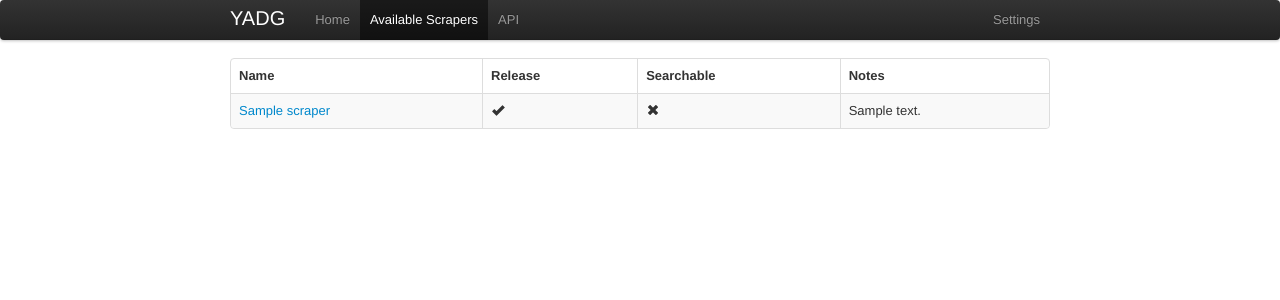
After one commit to Freso/yadg, a Django app: template templates/scrapers_overview.html in a window 1280 px wide. The commit adds this page. Shown: the top 300 px of the page. Run offline with Django 3.2, Linux system fonts and the light colour scheme; the template is opened without the code that fills it: most values are stand-ins (such as "Sample title", 1, 10 or a date in 2020); parts of the project's set-up code (start-up, migrations or seed data) failed here and were passed over.

Commit message:
add ScrapersView

```diff
--- a/descgen/urls.py
+++ b/descgen/urls.py
@@ -4,7 +4,7 @@ from django.views.generic.base import RedirectView
 from django.core.urlresolvers import reverse
 from django.utils.functional import lazy
 
-from descgen.views import IndexView,ResultView,DownloadResultView,SettingsView
+from descgen.views import IndexView,ResultView,DownloadResultView,SettingsView,ScrapersView
 
 # Uncomment the next two lines to enable the admin:
 # from django.contrib import admin
@@ -17,6 +17,7 @@ urlpatterns = patterns('',
     url(r'^result/(?P<id>[\w\d-]+)$', ResultView.as_view(), name='get_result'),
     url(r'^result/(?P<id>[\w\d-]+)/(?P<format>[\w\d-]+)/(?P<title>.+?)\.txt$', DownloadResultView.as_view(), name='download_result'),
     url(r'^settings$', SettingsView.as_view(), name='settings'),
+    url(r'^available-scrapers$', ScrapersView.as_view(), name='scrapers_overview'),
     url(r'^api/$', RedirectView.as_view(url=reverse_lazy('api_v1_root'), permanent=False), name='api_root'),
     url(r'^api/v1/', include('descgen.api.v1_urls')),
     # url(r'^whatdesc/', include('whatdesc.foo.urls')),
--- a/templates/base.html
+++ b/templates/base.html
@@ -56,6 +56,7 @@
           <a class="brand" href="{% url index %}" title="Yet Another Description Generator">YADG</a>
           <ul class="nav">
             <li{% block home_li_tags %} class="active"{% endblock %}><a href="{% url index %}">Home</a></li>
+            <li{% block scrapers_li_tags %}{% endblock %}><a href="{% url scrapers_overview %}">Available Scrapers</a></li>
             <li><a href="{% url api_root %}">API</a></li>
           </ul>
           <ul class="nav pull-right">
--- /dev/null
+++ b/templates/scrapers_overview.html
@@ -0,0 +1,28 @@
+{% extends "base.html" %}
+
+{% block title%}Available Scrapers – {% endblock %}
+
+{% block home_li_tags %}{% endblock %}
+
+{% block scrapers_li_tags %} class="active"{% endblock %}
+
+{% block content%}
+    <table class="table table-striped table-bordered">
+        <thead>
+            <tr>
+                <th>Name</th>
+                <th>Release</th>
+                <th>Searchable</th>
+                <th>Notes</th>
+            </tr>
+        </thead>
+        <tbody>{% for scraper in scrapers %}
+            <tr>
+                <td><a href="{{ scraper.url }}">{{ scraper.name }}</a></td>
+                <td>{% if scraper.release %}<i class="icon-ok"></i>{% else %}<i class="icon-remove"></i>{% endif %}</td>
+                <td>{% if scraper.searchable %}<i class="icon-ok"></i>{% else %}<i class="icon-remove"></i>{% endif %}</td>
+                <td>{{ scraper.notes|safe }}</td>
+            </tr>{% endfor %}
+        </tbody>
+    </table>
+{% endblock %}
```
Also changed, not shown: descgen/views.py (+35 -0 lines), static/img/glyphicons-halflings-white.png (added), static/img/glyphicons-halflings.png (added).
